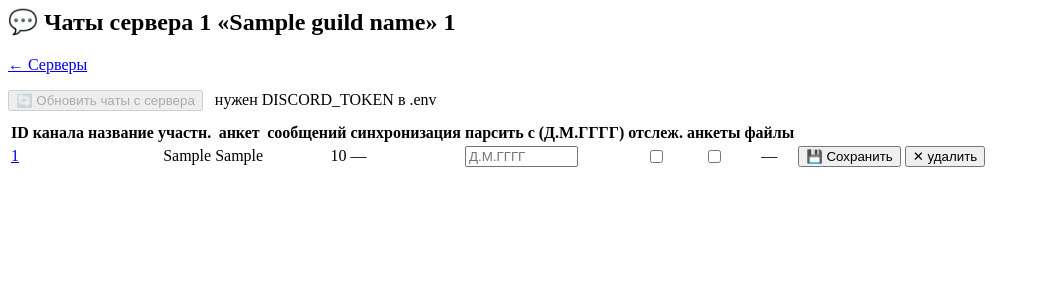
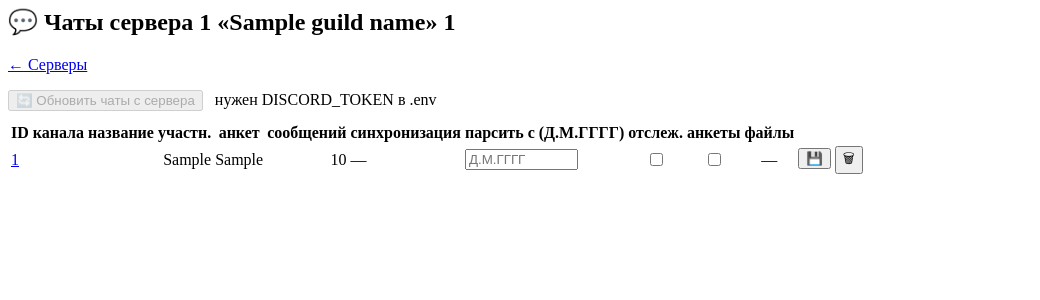
Before and after one commit to hale040/discord_prifiler, a Python web app: template app/admin/templates/admin/chats.html in a window 1280 px wide. Shown: the top 300 px of the page, without its empty margins (0-1040 px from the left). Run offline with Jinja, Linux system fonts and the light colour scheme; the template is opened without the code that fills it: most values are stand-ins (such as "Sample title", 1, 10 or a date in 2020).

Commit message:
chats admin: кнопки сохранить/удалить только иконками (💾/🗑), текст убран, title+aria-label оставлены

```diff
--- a/app/admin/templates/admin/chats.html
+++ b/app/admin/templates/admin/chats.html
@@ -49,18 +49,20 @@
   <td style='text-align:center' class='muted'>—</td>
   {% endif %}
   <td style='white-space:nowrap'>
-    <button class='btn sm' type='submit' title="Сохранить всю строку: дата + галки">💾 Сохранить</button>
+    <button class='btn sm' type='submit' title="Сохранить всю строку: дата + галки" aria-label="Сохранить">💾</button>
     {# Удаление — с подтверждением: сначала показываем inline-подтверждение,
        затем POST с confirm=<ID>; сервер сверяет значение (см. chat_delete) #}
     <span class='delbox' id='del-{{ r.channel_id }}' style='display:none'>
       <input type='text' name='confirm' size='11' placeholder='ID для удаления'
              title='Введите ID канала {{ r.channel_id }}, чтобы подтвердить удаление'>
       <button class='btn sm danger' type='submit' formaction="{{ url_for('chat_delete', channel_id=r.channel_id) }}"
-              onclick="return confirm('Удалить чат {{ r.channel_id }} «{{ r.name or '' }}»? Анкеты участников будут удалены, сообщения в БД останутся.')">🗑 Удалить</button>
-      <button class='btn sm' type='button' onclick="document.getElementById('del-{{ r.channel_id }}').style.display='none';this.previousElementSibling.previousElementSibling.style.display=''">✕</button>
+              title="Подтвердить удаление (введите ID)" aria-label="Подтвердить удаление"
+              onclick="return confirm('Удалить чат {{ r.channel_id }} «{{ r.name or '' }}»? Анкеты участников будут удалены, сообщения в БД останутся.')">🗑</button>
+      <button class='btn sm' type='button' title="Отменить удаление" aria-label="Отменить"
+              onclick="document.getElementById('del-{{ r.channel_id }}').style.display='none';this.previousElementSibling.previousElementSibling.style.display=''">✕</button>
     </span>
-    <button class='btn sm danger' type='button' title="Удалить чат из списка (сообщения останутся)"
-            onclick="var b=this; b.style.display='none'; var d=document.getElementById('del-{{ r.channel_id }}'); d.style.display=''">✕ удалить</button>
+    <button class='btn sm danger' type='button' title="Удалить чат из списка (сообщения останутся)" aria-label="Удалить"
+            onclick="var b=this; b.style.display='none'; var d=document.getElementById('del-{{ r.channel_id }}'); d.style.display=''">🗑</button>
   </td>
 </tr>
 </form>
```
